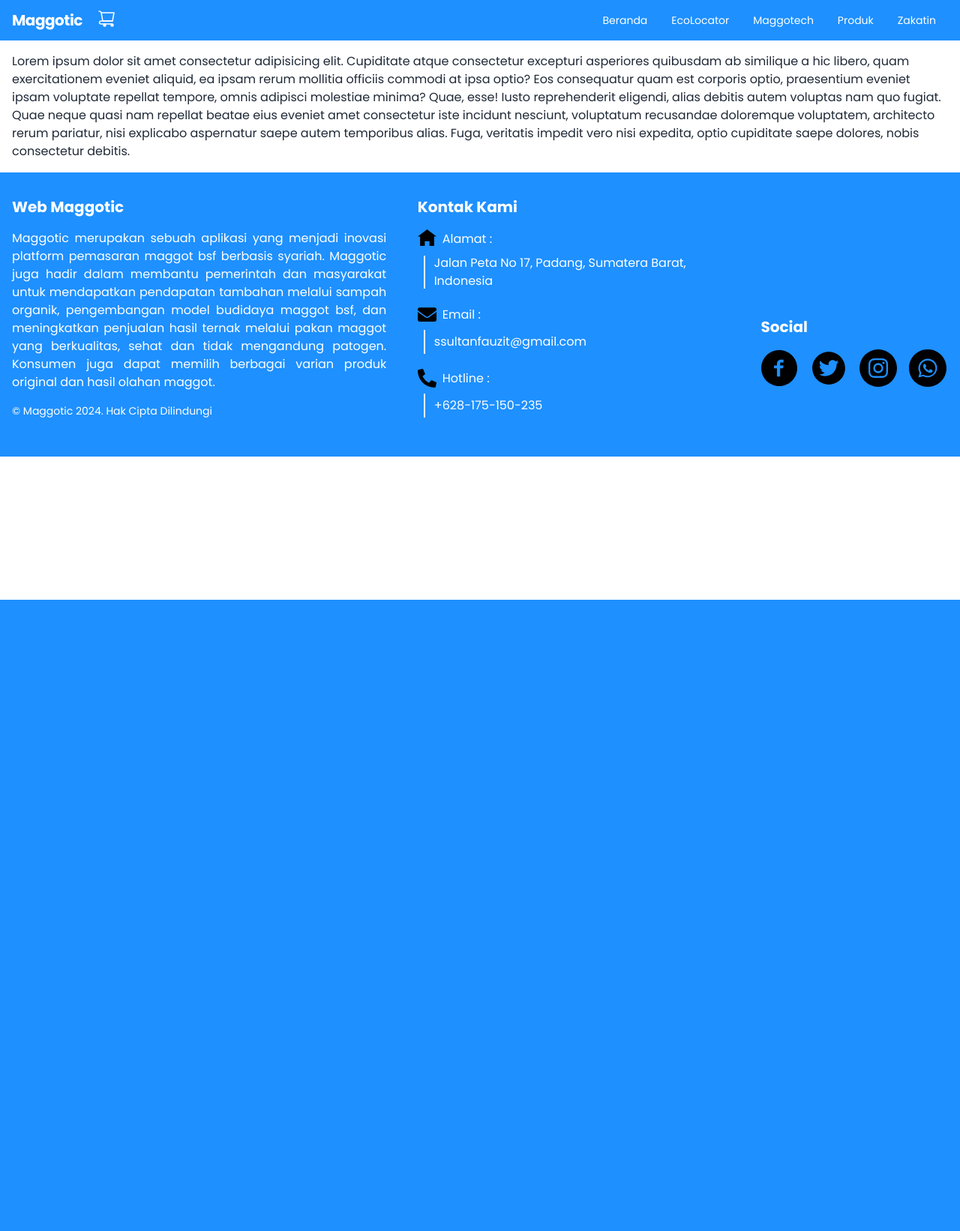
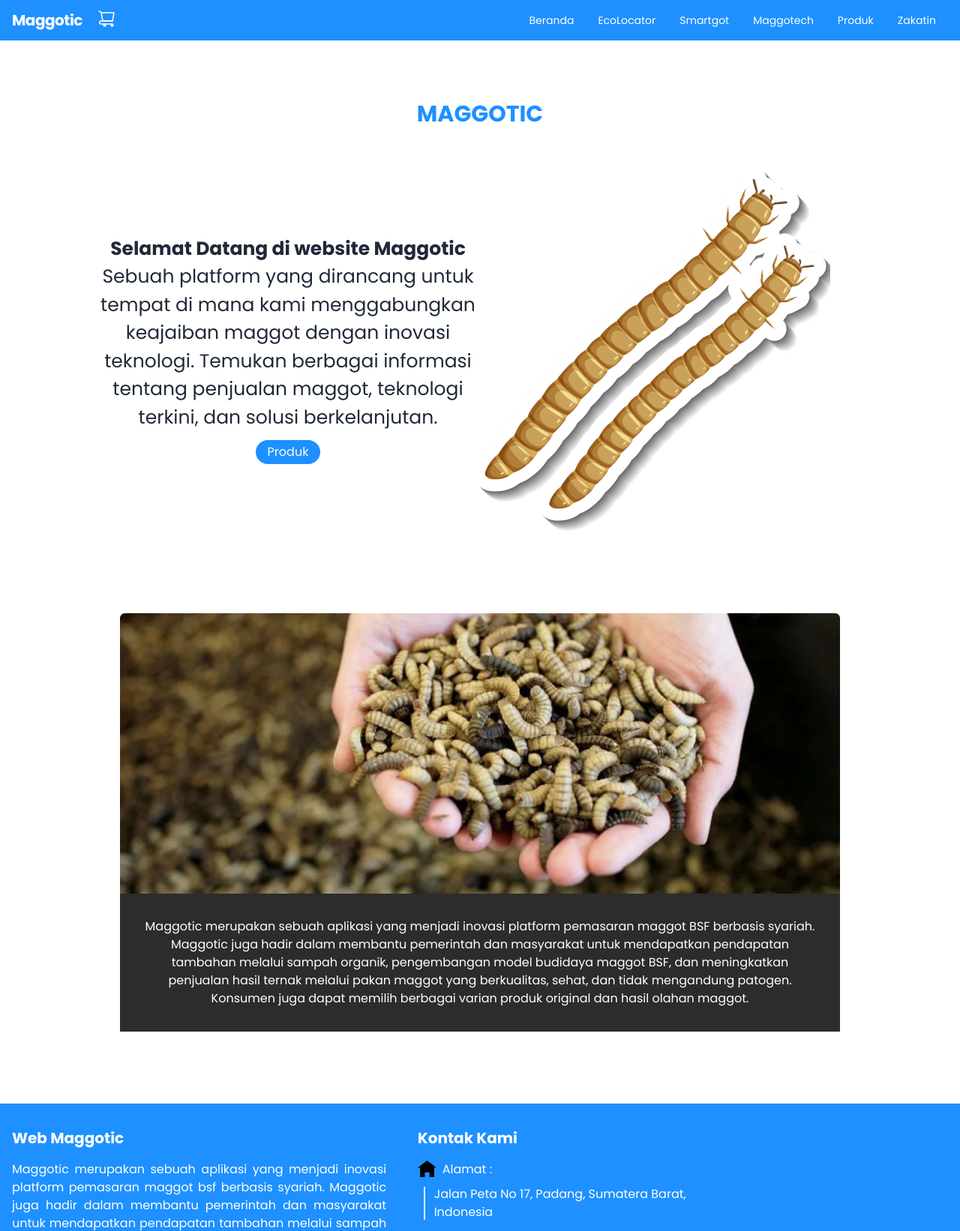
Before and after one commit to arzaqqq/website-maggotic, a CodeIgniter 4 app: the page made by app/Views/website/beranda.php in a window 1280 px wide. Shown: the top 1642 px of the page at 75% size. Before the commit the page ends 800 px from the top, so only its background shows below. Run offline with PHP 8.4 and a stand-in for CodeIgniter, Linux system fonts and the light colour scheme; the template is opened without the code that fills it, so the values that code supplies are empty; some libraries are stand-ins or nearby versions.

Commit message:
Fix punya mirza

```diff
--- a/app/Views/layout/navbar.php
+++ b/app/Views/layout/navbar.php
@@ -19,10 +19,11 @@
     </div>
 
     <div class="flex items-center">
-        <a class="text-sm px-4 py-2 leading-none rounded-full hover:bg-gray-700" href="#">Beranda</a>
-        <a class="text-sm px-4 py-2 leading-none rounded-full hover:bg-gray-700" href="#">EcoLocator</a>
-        <a class="text-sm px-4 py-2 leading-none rounded-full hover:bg-gray-700" href="<?= site_url('maggotech')?>">Maggotech</a>
-        <a class="text-sm px-4 py-2 leading-none rounded-full hover:bg-gray-700" href="<?= site_url('produk') ?>">Produk</a>
-        <a class="text-sm px-4 py-2 leading-none rounded-full hover:bg-gray-700" href="#">Zakatin</a>
+        <a class="text-sm px-4 py-2 leading-none rounded-full hover:bg-gray-700" href="/">Beranda</a>
+        <a class="text-sm px-4 py-2 leading-none rounded-full hover:bg-gray-700" href="/ecolocator">EcoLocator</a>
+        <a class="text-sm px-4 py-2 leading-none rounded-full hover:bg-gray-700" href="/smartgot">Smartgot</a>
+        <a class="text-sm px-4 py-2 leading-none rounded-full hover:bg-gray-700" href="/maggotech">Maggotech</a>
+        <a class="text-sm px-4 py-2 leading-none rounded-full hover:bg-gray-700" href="/produk">Produk</a>
+        <a class="text-sm px-4 py-2 leading-none rounded-full hover:bg-gray-700" href="/zakatin">Zakatin</a>
     </div>
 </nav>
--- a/app/Views/website/beranda.php
+++ b/app/Views/website/beranda.php
@@ -1,11 +1,45 @@
 <?= $this->extend('layout/template'); ?>
 
 <?= $this->section('content'); ?>
-<div class="p-4">Lorem ipsum dolor sit amet consectetur adipisicing elit. Cupiditate atque consectetur excepturi asperiores
-    quibusdam ab similique a hic libero, quam exercitationem eveniet aliquid, ea ipsam rerum mollitia officiis commodi
-    at ipsa optio? Eos consequatur quam est corporis optio, praesentium eveniet ipsam voluptate repellat tempore, omnis
-    adipisci molestiae minima? Quae, esse! Iusto reprehenderit eligendi, alias debitis autem voluptas nam quo fugiat.
-    Quae neque quasi nam repellat beatae eius eveniet amet consectetur iste incidunt nesciunt, voluptatum recusandae
-    doloremque voluptatem, architecto rerum pariatur, nisi explicabo aspernatur saepe autem temporibus alias. Fuga,
-    veritatis impedit vero nisi expedita, optio cupiditate saepe dolores, nobis consectetur debitis.</div>
+
+<div class="flex justify-center align-center mt-20 mb-10">
+    <h1 class=" text-maggotic font-bold text-3xl">MAGGOTIC</h1>
+</div>
+
+
+<div class="container mx-auto">
+    <div class="flex justify-center align-content-enter">
+        <div class="w-[40%] my-auto text-center">
+            <h2 class="text-[25px] font-bold">Selamat Datang di website Maggotic</h2>
+            <p class="text-[25px]">Sebuah platform yang dirancang untuk tempat di mana kami menggabungkan keajaiban
+                maggot dengan inovasi
+                teknologi. Temukan berbagai informasi tentang penjualan maggot, teknologi terkini, dan solusi
+                berkelanjutan.
+            </p>
+            <button class=" bg-maggotic text-white rounded-full px-4 py-1 mt-3">Produk</button>
+        </div>
+        <div class="w-[40%]">
+            <img src="/img/foto-maggot.png" alt="Foto Maggot" class="">
+        </div>
+    </div>
+</div>
+
+
+<div class="container mt-24 mx-auto w-3/4 mb-24">
+    <div class="flex justify-center items-center">
+        <img src="/img/foto-produk-maggot.png" alt="Foto Produk Maggot" class="w-[1168px]">
+    </div>
+    <div class="flex justify-center items-center bg-[#2C2C2C]">
+        <p class="text-center p-8 text-white">Maggotic merupakan sebuah aplikasi yang menjadi inovasi platform
+            pemasaran maggot
+            BSF
+            berbasis syariah.
+            Maggotic juga hadir dalam membantu pemerintah dan masyarakat untuk mendapatkan pendapatan tambahan melalui
+            sampah organik, pengembangan model budidaya maggot BSF, dan meningkatkan penjualan hasil ternak melalui
+            pakan maggot yang berkualitas, sehat, dan tidak mengandung patogen. Konsumen juga dapat memilih berbagai
+            varian produk original dan hasil olahan maggot.</p>
+    </div>
+</div>
+
+
 <?= $this->endsection('content'); ?>
```
Also changed, not shown: app/Config/Routes.php (+5 -2 lines), app/Controllers/Home.php (+20 -8 lines), app/Views/layout/footer.php (+15 -29 lines), public/css/app.css.
